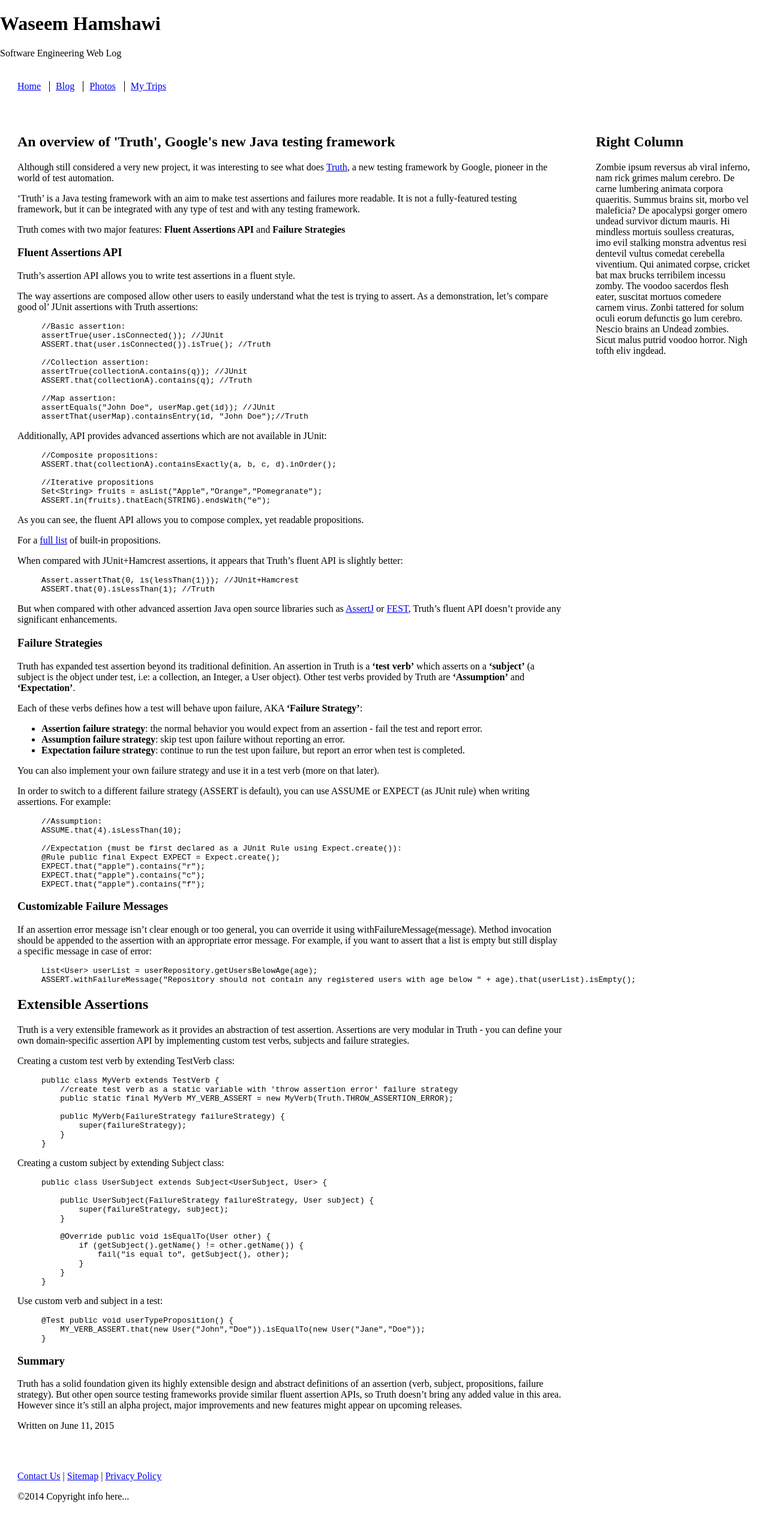
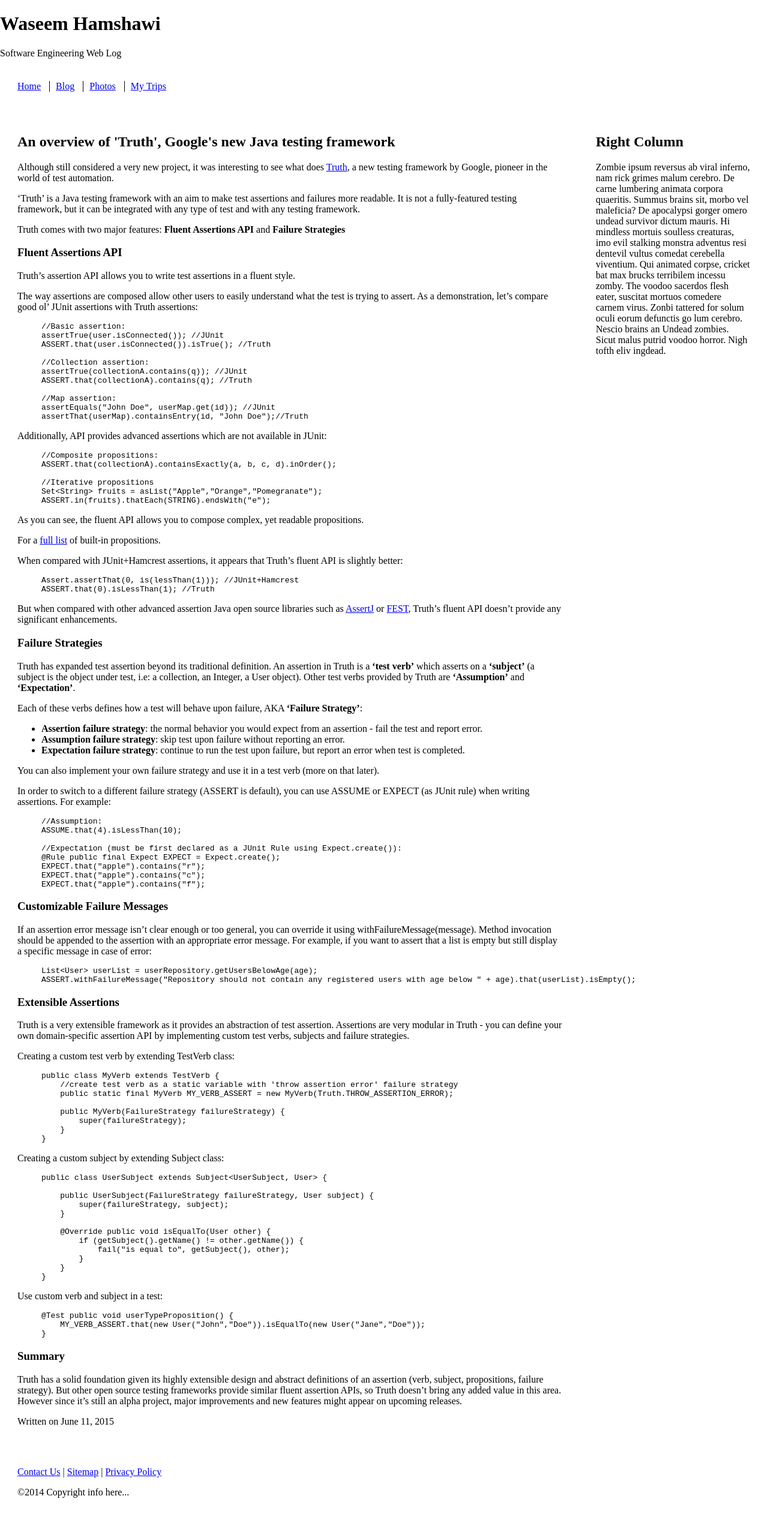
Before and after one commit to waseemh/waseemh.github.io, a Jekyll site: the page built from _posts/2015-06-11-overview-truth-google-new-java-testing-framework.md, in a window 1280 px wide. Shown: the whole page at 60% size. Built offline with Jekyll 4.4.1, drawn with Linux system fonts in a browser that asks for light colours.

```diff
--- a/_posts/2015-06-11-overview-truth-google-new-java-testing-framework.md
+++ b/_posts/2015-06-11-overview-truth-google-new-java-testing-framework.md
@@ -90,7 +90,7 @@ List<User> userList = userRepository.getUsersBelowAge(age);
 ASSERT.withFailureMessage("Repository should not contain any registered users with age below " + age).that(userList).isEmpty();
 {% endhighlight %}
 
-## Extensible Assertions
+### Extensible Assertions
 
 Truth is a very extensible framework as it provides an abstraction of test assertion.
 Assertions are very modular in Truth -  you can define your own domain-specific assertion API by implementing custom test verbs, subjects and failure strategies.
```
